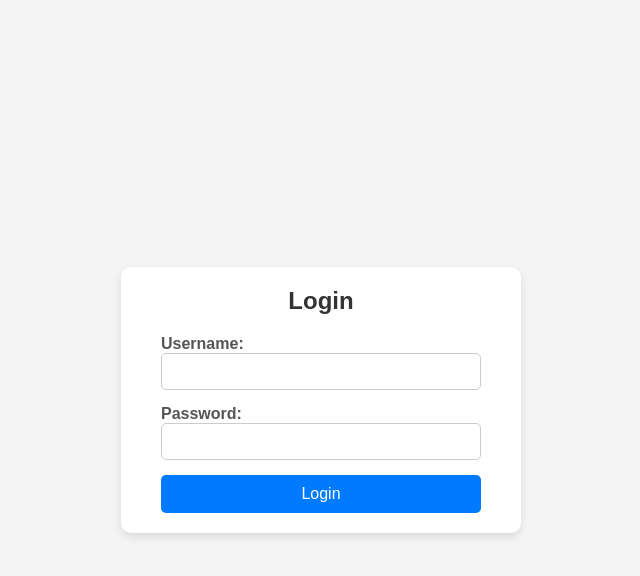
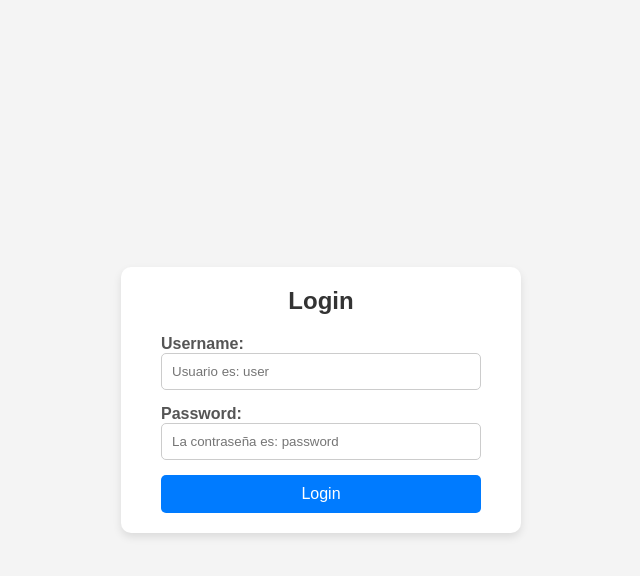
Before and after one commit to ThiaguitoUTU/WebLibrary, a React (Vite) app in the folder webLibrary/: page / in a window 1280 px wide. Both pictures are taken after a click on the button "Iniciar Sesión". Shown: the top 576 px of the page, without its empty margins (319-959 px from the left). Built offline with nearby package versions, Linux system fonts and the light colour scheme.

Commit message:
Organizar algunos detalles

```diff
--- a/webLibrary/src/App.jsx
+++ b/webLibrary/src/App.jsx
@@ -14,7 +14,7 @@ const App = () => {
     const [busqueda, setBusqueda] = useState('');
     const [categoria, setCategoria] = useState('Todos');
 
-    const categorias = ["Todos", "Ficción", "Infantil", "Ciencia Ficción", "Fantasía", "Misterio", "Romance"];
+    const categorias = ["Todos", "Ficción", "Infantil", "Literatura"];
 
     const librosFiltrados = libros.filter(libro =>
         (libro.titulo.toLowerCase().includes(busqueda.toLowerCase()) ||
--- a/webLibrary/src/login/Login.jsx
+++ b/webLibrary/src/login/Login.jsx
@@ -23,6 +23,7 @@ const Login = ({ onLogin }) => {
                 <label>Username: </label>
                 <input
                     type="text"
+                    placeholder="Usuario es: user"
                     value={username}
                     onChange={(e) => setUsername(e.target.value)}
                     required
@@ -32,6 +33,7 @@ const Login = ({ onLogin }) => {
                 <label>Password: </label>
                 <input
                     type="password"
+                    placeholder="La contraseña es: password"
                     value={password}
                     onChange={(e) => setPassword(e.target.value)}
                     required
@@ -41,6 +43,7 @@ const Login = ({ onLogin }) => {
         </form>
     </div>
 </section>
+
     );
 };
 
```
Lines whose indentation alone changed are shown as unchanged.
